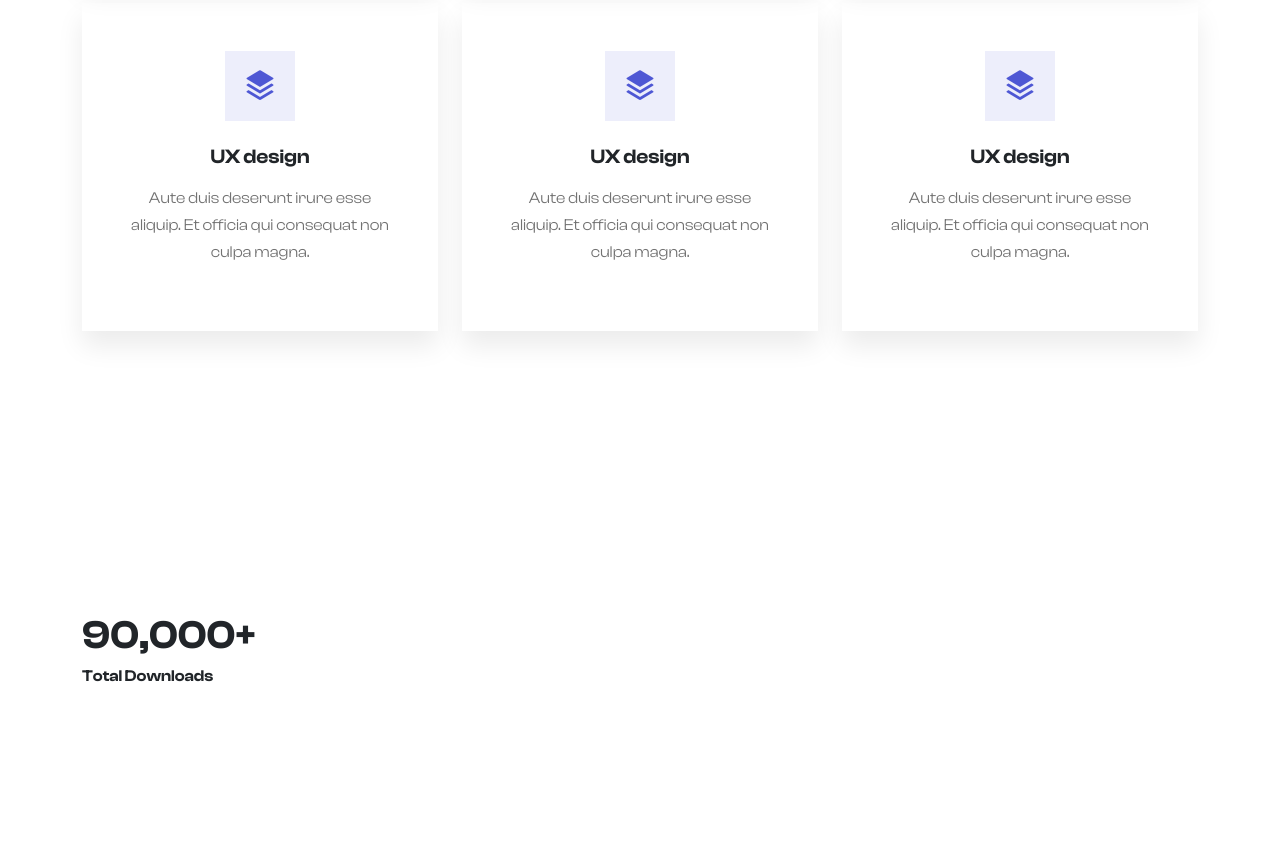
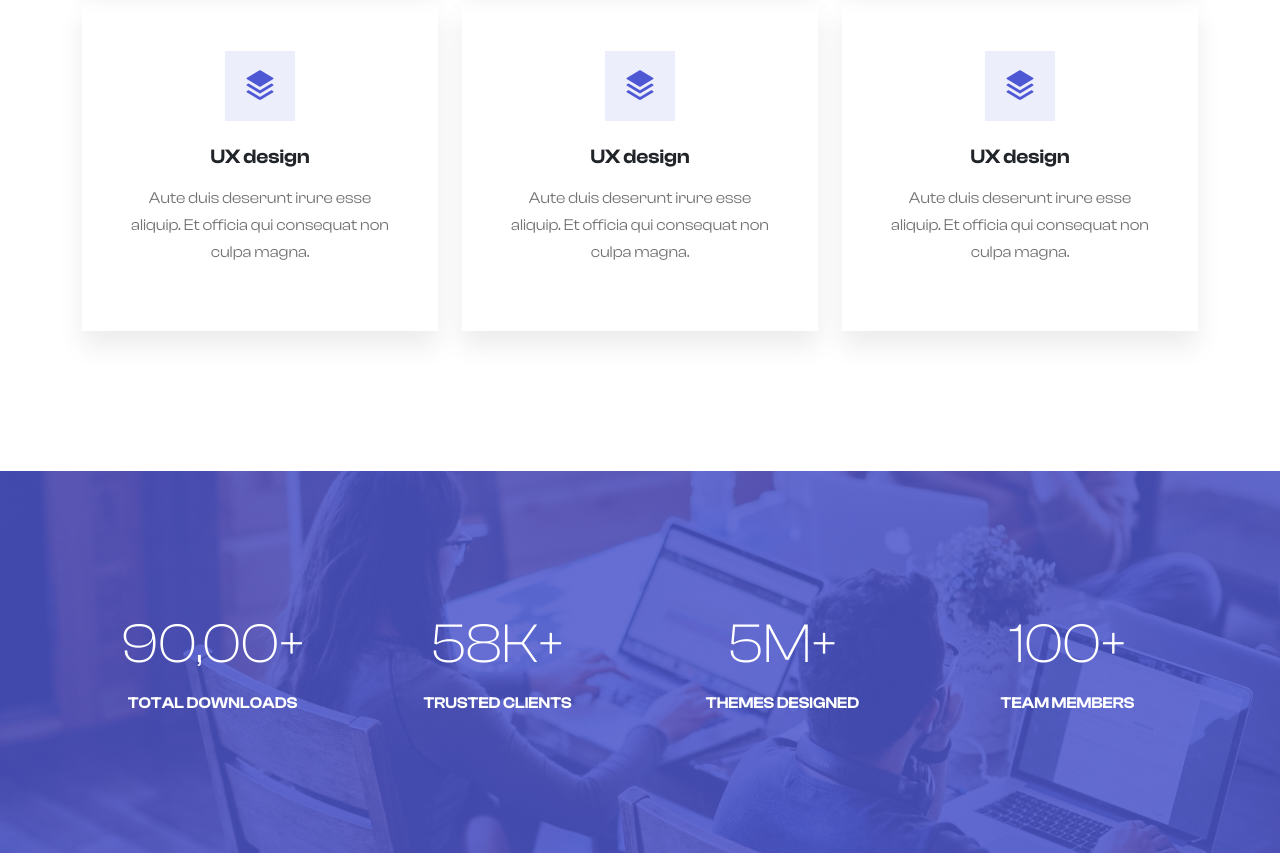
Before and after one commit to higorini/gardenia-agency, a plain HTML site: page index.html in a window 1280 px wide. Shown: the part 2759-3612 px from the top of the page. Drawn offline with nearby package versions, Linux system fonts and the light colour scheme.

Commit message:
feat: counter done

```diff
--- a/assets/css/style.css
+++ b/assets/css/style.css
@@ -168,3 +168,13 @@ img {
   background-color: rgba(255, 255, 255, 0.2);
   color: white;
 }
+
+#counter {
+  background: linear-gradient(
+      rgba(var(--c-brand-rgb), 0.8),
+      rgba(var(--c-brand-rgb), 0.8)
+    ),
+    url(../images/counter.jpg);
+  background-position: center;
+  background-size: cover;
+}
--- a/index.html
+++ b/index.html
@@ -304,11 +304,26 @@
 
     <!-- Counter -->
     <div id="counter" class="section-padding">
-      <div class="container">
+      <div class="container text-center">
         <div class="row g-4">
           <div class="col-lg-3 col-sm-6">
-            <h1>90,000+</h1>
-            <h6>Total Downloads</h6>
+            <h1 class="text-white display-4">90,00+</h1>
+            <h6 class="text-uppercase mb-0 text-white mt-3">Total Downloads</h6>
+          </div>
+
+          <div class="col-lg-3 col-sm-6">
+            <h1 class="text-white display-4">58K+</h1>
+            <h6 class="text-uppercase mb-0 text-white mt-3">Trusted Clients</h6>
+          </div>
+
+          <div class="col-lg-3 col-sm-6">
+            <h1 class="text-white display-4">5M+</h1>
+            <h6 class="text-uppercase mb-0 text-white mt-3">Themes Designed</h6>
+          </div>
+
+          <div class="col-lg-3 col-sm-6">
+            <h1 class="text-white display-4">100+</h1>
+            <h6 class="text-uppercase mb-0 text-white mt-3">Team Members</h6>
           </div>
         </div>
       </div>
```
